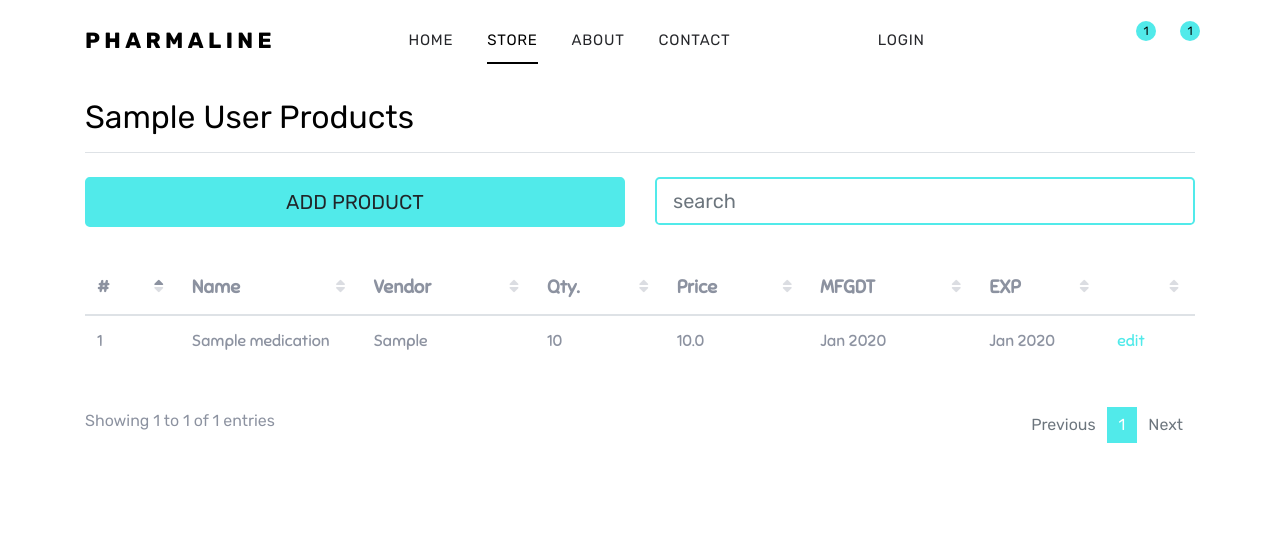
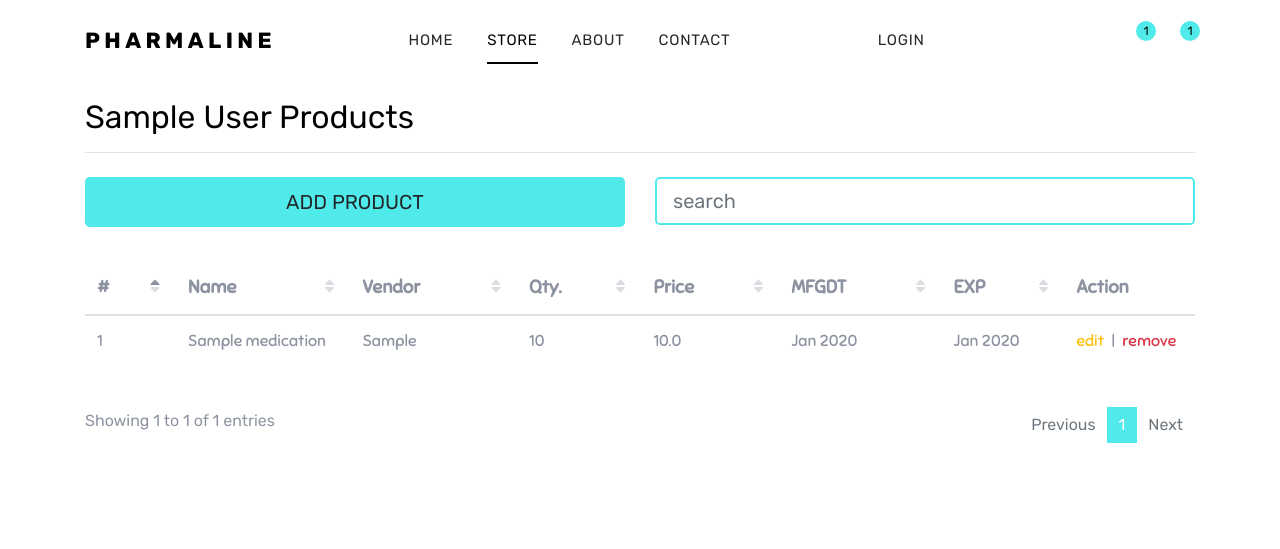
Before and after one commit to Eyu-Tes/pharmaline, a Django app: template store/templates/store/pharmacy_products.html in a window 1280 px wide. Shown: the top 549 px of the page. Run offline with Django 3.2, Linux system fonts and the light colour scheme; tables that the repository leaves empty hold one stand-in row (values such as "Sample post"); the template is opened without the code that fills it: values that come from a table or form of the project are taken from there, most other values are stand-ins (such as "Sample title", 1, 10 or a date in 2020); some libraries are stand-ins or nearby versions; some web fonts are replaced.

Commit message:
disabled sort for action column

```diff
--- a/store/templates/store/pharmacy_products.html
+++ b/store/templates/store/pharmacy_products.html
@@ -29,7 +29,7 @@
                     <th title="Date of Manufacture">MFGDT</th>
                     <th title="Date of Expiration">EXP</th>
                     {% comment %} <th>Image</th> {% endcomment %}
-                    <th></th>
+                    <th class="nosort">Action</th>
                 </tr>
             </thead>
             <tbody>
@@ -50,7 +50,11 @@
                         <td>{{ product.production_date|date:"M Y" }}</td>
                         <td>{{ product.expiry_date|date:"M Y" }}</td>
                         {% comment %} <td>{{ product.image }}</td> {% endcomment %}
-                        <td><a href="#">edit</a></td>
+                        <td>
+                            <a href="#" class="text-warning">edit</a>
+                            <span class="mx-1">|</span>
+                            <a href="#" class="text-danger">remove</a>
+                        </td>
                     </tr>
                 {% endfor %}
             </tbody>
@@ -71,7 +75,11 @@
             // add date sorting for "Mon date, Year" & "Mon Year" formats
             $.fn.dataTable.moment( ['ll', 'MMM YYYY'] );
             $('#dtBasicExample').DataTable({
-                "columnDefs": []
+                // Disable ordering on columns which have a class of 'nosort'
+                "columnDefs": [ {
+                    "targets": 'nosort',
+                    "orderable": false
+                }],
             });
             $('.dataTables_length').addClass('bs-select');
         });
```
